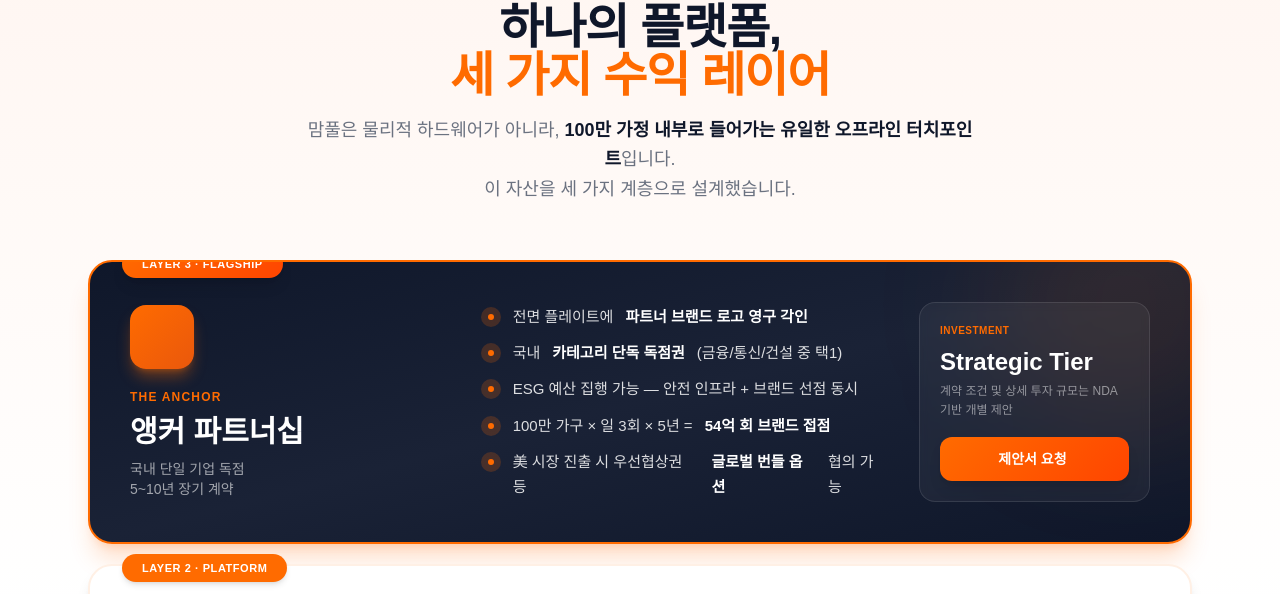
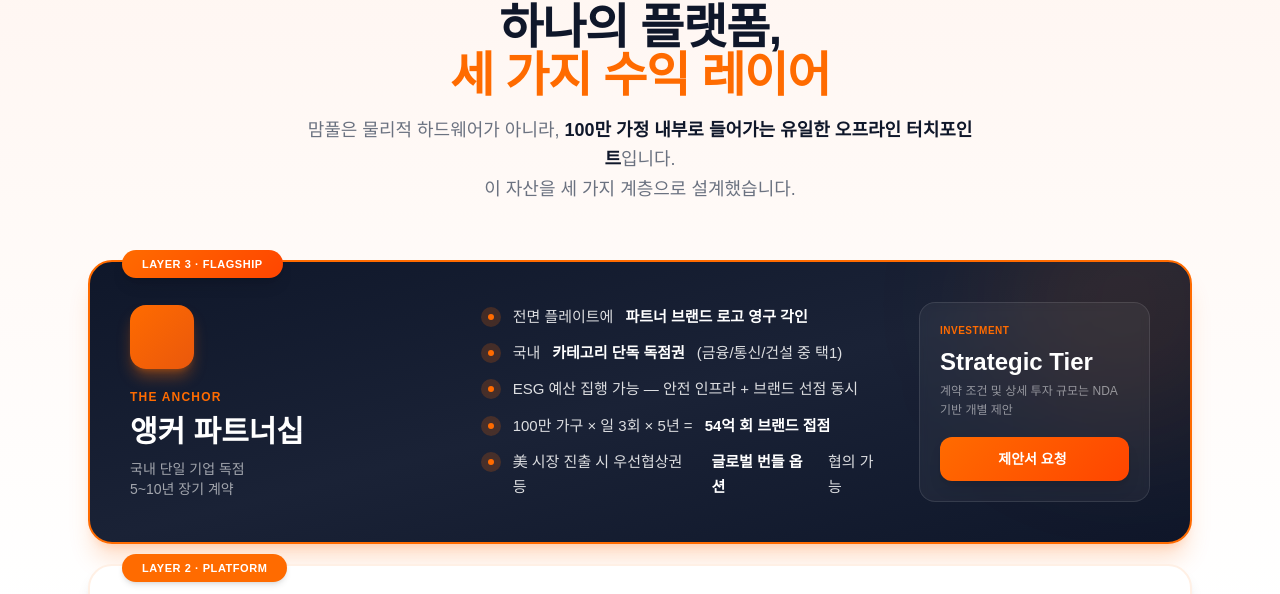
Before and after one commit to abracadak/momlabs-landing-, a plain HTML site: page index.html in a window 1280 px wide. Shown: the part 10709-11303 px from the top of the page. Drawn offline with nearby package versions, Linux system fonts and the light colour scheme; some icons are missing; a web font is replaced by a local one.

Commit message:
Add files via upload

```diff
--- a/index.html
+++ b/index.html
@@ -788,8 +788,10 @@ section { position:relative; }
     <!-- Pyramid 3 Layers -->
     <div class="space-y-5">
         <!-- L3: Anchor Partnership (최상위, 가장 프리미엄) -->
-        <div class="bg-gradient-to-br from-navy via-[#1A2236] to-navy border-2 border-cyan rounded-3xl p-8 lg:p-10 relative shadow-xl shadow-cyan/20 overflow-hidden">
-            <div class="absolute top-0 right-0 w-64 h-64 bg-cyan/10 rounded-full blur-3xl -translate-y-1/3 translate-x-1/4"></div>
+        <div class="bg-gradient-to-br from-navy via-[#1A2236] to-navy border-2 border-cyan rounded-3xl p-8 lg:p-10 relative shadow-xl shadow-cyan/20">
+            <div class="absolute inset-0 rounded-3xl overflow-hidden pointer-events-none">
+                <div class="absolute top-0 right-0 w-64 h-64 bg-cyan/10 rounded-full blur-3xl -translate-y-1/3 translate-x-1/4"></div>
+            </div>
             <div class="absolute -top-3 left-8 bg-gradient-o text-white text-[11px] font-black px-5 py-1.5 rounded-full shadow-lg tracking-wider z-20">LAYER 3 · FLAGSHIP</div>
             <div class="relative z-10 grid lg:grid-cols-12 gap-8 items-center">
                 <div class="lg:col-span-4 text-center lg:text-left">
```
